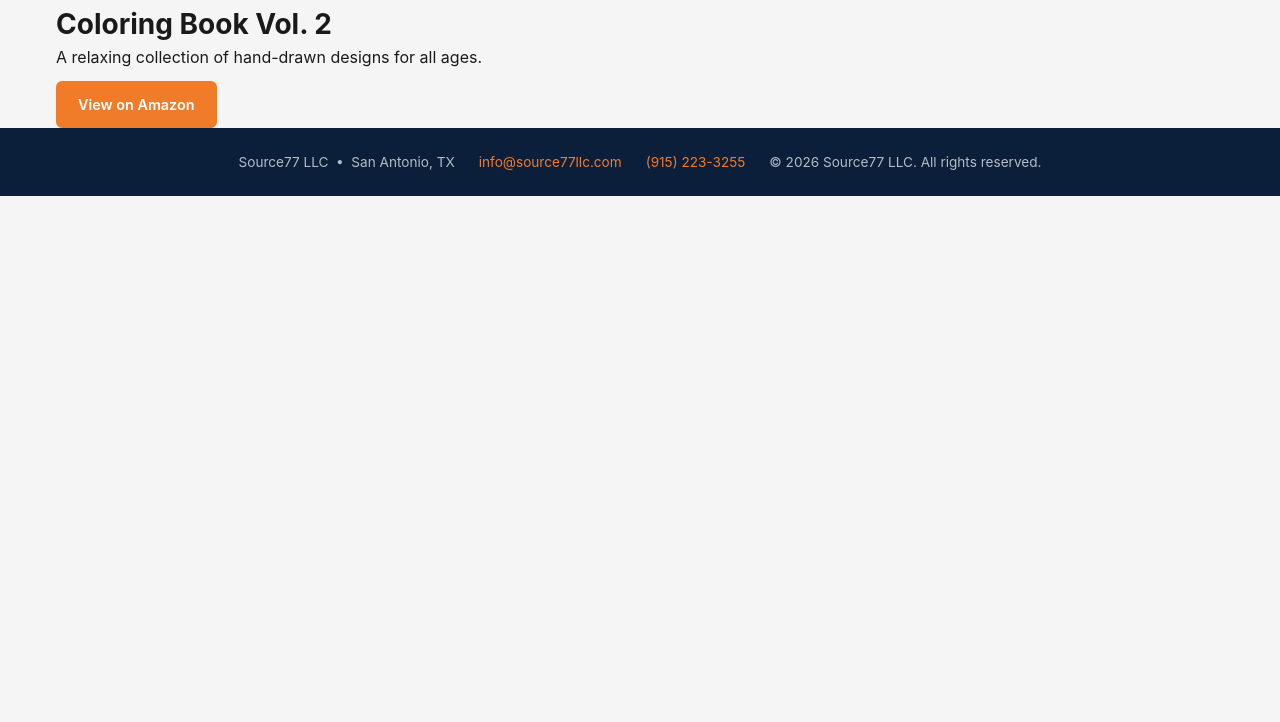
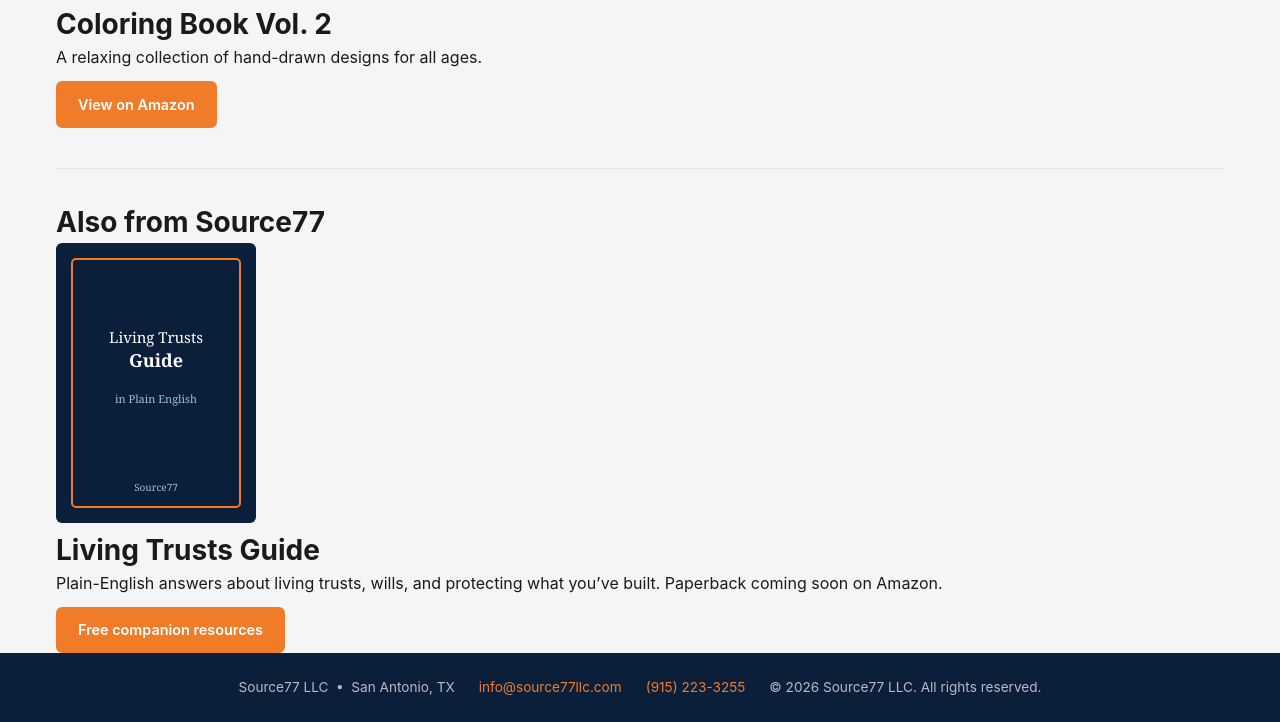
Before and after one commit to source77llc/source77-store, a plain HTML site: page public/books.html in a window 1280 px wide. Shown: the part 807-1529 px from the top of the page. Before the commit the page ends 1003 px from the top, so only its background shows below. Drawn offline with Linux system fonts and the light colour scheme.

Commit message:
Link Living Trusts Guide from Books page

```diff
--- a/public/books.html
+++ b/public/books.html
@@ -82,6 +82,41 @@
       </div>
 
     </div>
+
+    <section style="margin-top: 2.5rem; padding-top: 2rem; border-top: 1px solid var(--gray-200);">
+      <h2>Also from Source77</h2>
+      <div class="books-grid">
+
+        <!-- Living Trusts Guide -->
+        <div class="book-card">
+          <div class="book-cover-wrap">
+            <svg
+              xmlns="http://www.w3.org/2000/svg"
+              viewBox="0 0 200 280"
+              width="200"
+              height="280"
+              role="img"
+              aria-label="Living Trusts Guide cover placeholder"
+              class="book-cover-svg"
+            >
+              <rect width="200" height="280" fill="#0B1F3A" rx="6" />
+              <rect x="16" y="16" width="168" height="248" fill="none" stroke="#F07C2A" stroke-width="2" rx="4" />
+              <text x="100" y="100" text-anchor="middle" font-family="Georgia, serif" font-size="15" fill="#FFFFFF">Living Trusts</text>
+              <text x="100" y="124" text-anchor="middle" font-family="Georgia, serif" font-size="18" font-weight="bold" fill="#FFFFFF">Guide</text>
+              <text x="100" y="160" text-anchor="middle" font-family="Georgia, serif" font-size="11" fill="#A8BDD4">in Plain English</text>
+              <text x="100" y="248" text-anchor="middle" font-family="Georgia, serif" font-size="10" fill="#A8BDD4">Source77</text>
+            </svg>
+          </div>
+          <h2 class="book-title">Living Trusts Guide</h2>
+          <p class="book-description">Plain-English answers about living trusts, wills, and protecting what you&rsquo;ve built. Paperback coming soon on Amazon.</p>
+          <a href="trusts.html" class="btn btn-primary book-amazon-link">
+            Free companion resources
+          </a>
+        </div>
+
+      </div>
+    </section>
+
   </main>
 
   <div id="footer-placeholder"></div>
```
